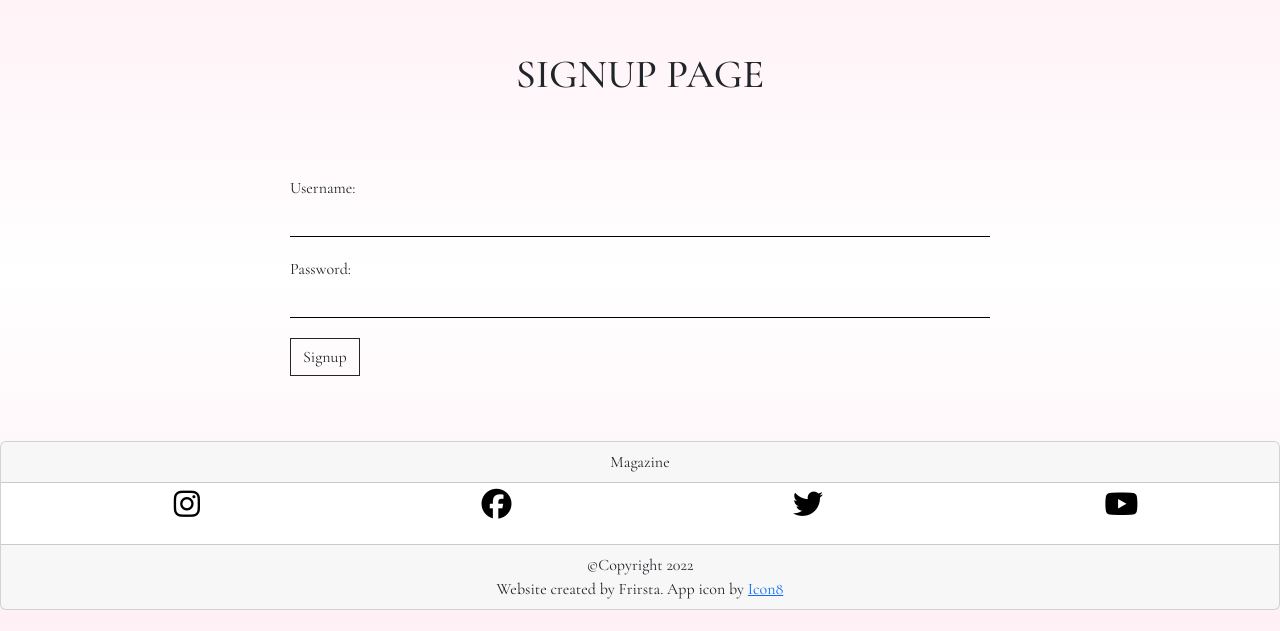
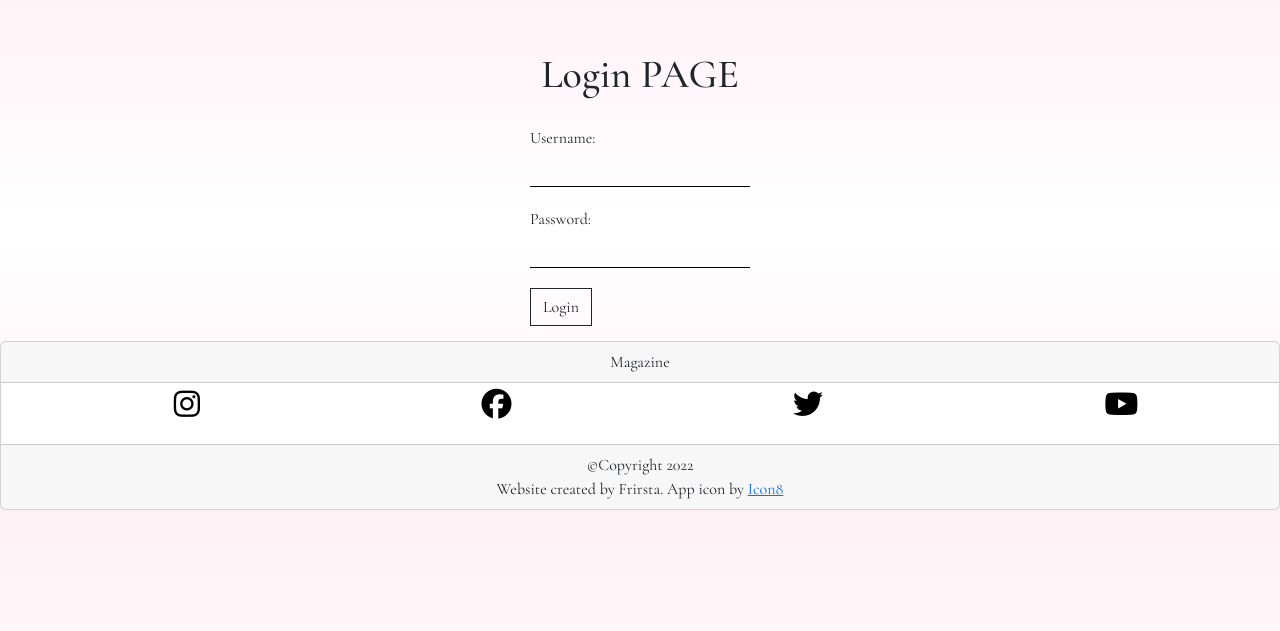
Before and after one commit to frirsta/magazine-blog, a Django app: page /login/ in a window 1280 px wide. Shown: the part 56-687 px from the top of the page. Run offline with Django 3.2, Linux system fonts and the light colour scheme; parts of the project's set-up code (start-up, migrations or seed data) failed here and were passed over; some libraries are stand-ins or nearby versions.

Commit message:
Add login function, template and url

```diff
--- a/blog/settings.py
+++ b/blog/settings.py
@@ -140,3 +140,7 @@ DEFAULT_AUTO_FIELD = 'django.db.models.BigAutoField'
 
 
 AUTH_USER_MODEL = 'magazine.User'
+
+# login url
+LOGIN_URL = '/users/login/'
+ACCOUNT_EMAIL_VERIFICATION = 'none'
--- a/magazine/urls.py
+++ b/magazine/urls.py
@@ -1,8 +1,8 @@
 from django.urls import path
-from . views import SignUpView, HomePageView, login
+from . views import SignUpView, HomePageView, loginUser
 
 urlpatterns = [
     path('', HomePageView.as_view(), name='home'),
     path('signup/', SignUpView.as_view(), name='signup'),
-    path('login/', login, name='login'),
+    path('login/', loginUser, name='login'),
 ]
--- a/magazine/views.py
+++ b/magazine/views.py
@@ -4,7 +4,7 @@ from django.contrib import messages
 from django.contrib.auth import authenticate, login
 from .forms import SignUpForm, LoginForm
 from django.urls import reverse_lazy
-from .models import Post
+from .models import Post, User
 
 
 class HomePageView(ListView):
@@ -25,14 +25,15 @@ class SignUpView(CreateView):
     success_message = 'signup success'
 
 
-def login(request):
+def loginUser(request):
     if request.user.is_authenticated:
-        redirect('magazine:home')
+        return redirect('magazine:home')
     if request.method == 'POST':
         form = LoginForm(request.POST)
         if form.is_valid():
             username = form.cleaned_data['username']
             password = form.cleaned_data['password']
+
             user = authenticate(username=username, password=password)
             if user is not None:
                 login(request, user)
--- a/templates/users/login.html
+++ b/templates/users/login.html
@@ -1,9 +1,9 @@
 {% extends 'base.html' %}
 {% block content %}
 
-<h1>SIGNUP PAGE</h1>
+<h1>Login PAGE</h1>
 <div class="form-container">
-    <form class="signup-form" method="POST">
+    <form class="login-form" method="POST">
         {% csrf_token %}
         <div class="form-group">
             {{ form.username.label_tag }}
@@ -23,7 +23,7 @@
             {% endif %}
         </div>
 
-        <button type="submit" class="btn btn-outline-dark">Signup</button>
+        <button type="submit" class="btn btn-outline-dark">Login</button>
     </form>
 </div>
 {% endblock content %}
```
